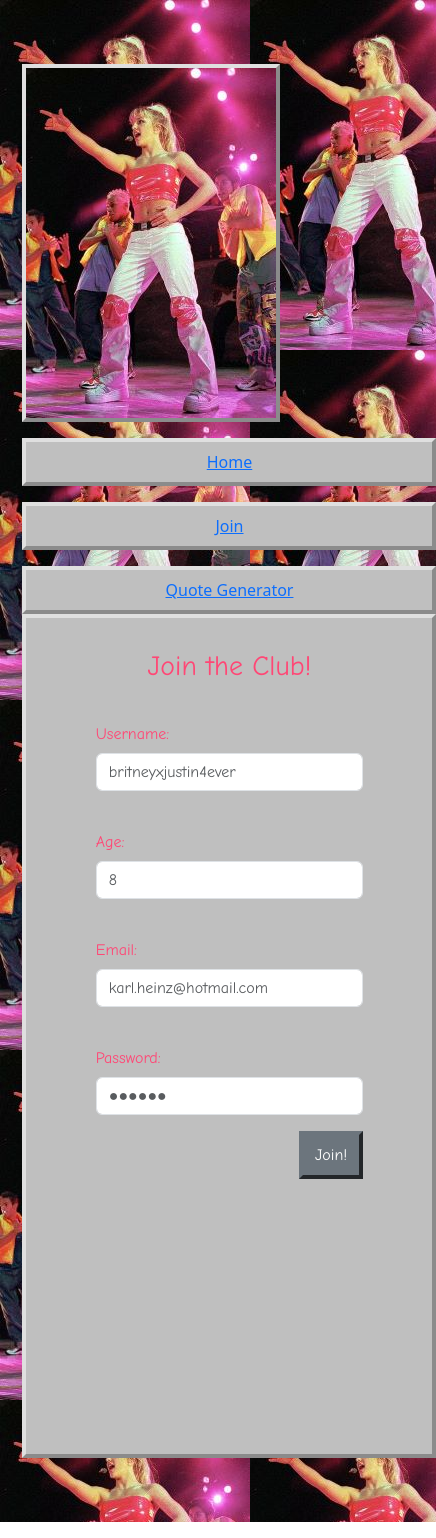
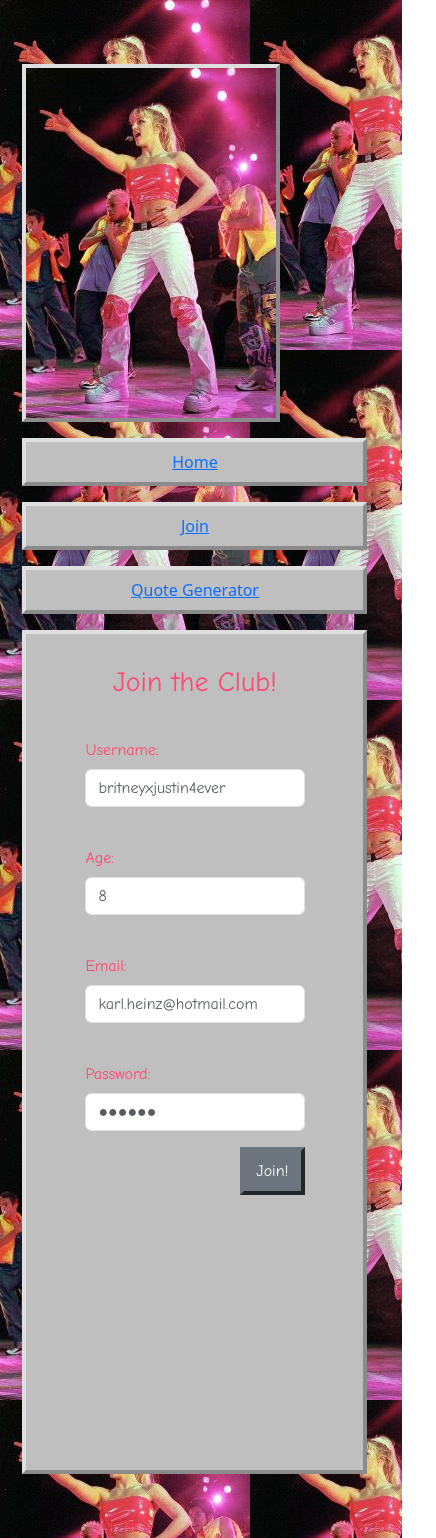
Before and after one commit to dduh96/web-dev-einzelprojekt, a website built with webpack: page src/pages/join-page.html in a window 390 px wide. Shown: the whole page, 436 px wide, since content can reach past the window. Built offline with nearby package versions, Linux system fonts and the light colour scheme; files whose address does not match are found by name.

Commit message:
refactor: add responsiveness

```diff
--- a/src/pages/join-page.html
+++ b/src/pages/join-page.html
@@ -11,7 +11,7 @@
 <body>
 
 <div class="row">
-    <div class="offset-1 col-lg-1 sidenav">
+    <div class="offset-1 col-lg-1 col-sm-10 col-10 sidenav">
         <img src="./src/assets/britney-bg.jpg" class="border-outset" alt="dings">
         <div class="clearfix"></div>
         <button class="btn-nav border-outset "><a href="../index.html">Home</a></button>
@@ -21,7 +21,7 @@
         <button class="btn-nav border-outset"><a href="api.html">Quote Generator</a></button>
     </div>
 
-    <div class="container-main border-outset col-lg-7 offset-1" id="div-join-form">
+    <div class="container-main border-outset col-lg-7 col-sm-10 col-10 offset-1" id="div-join-form">
         <h1 class="text-center">Join the Club!</h1>
         <form class="center-container-without-content" id="join-form">
             <div class="form-group row">
--- a/src/scripts/api.ts
+++ b/src/scripts/api.ts
@@ -0,0 +1 @@
+const getUrl = 'https://api.britney.rest/?format=text';
--- a/src/styles/style.scss
+++ b/src/styles/style.scss
@@ -13,6 +13,7 @@ body {
 
 .sidenav {
   padding: 0 !important;
+  margin-bottom: 1em;
 }
 
 .container-main{
```
Also changed, not shown: src/index.html (+2 -2 lines), src/pages/api.html (+2 -2 lines).
